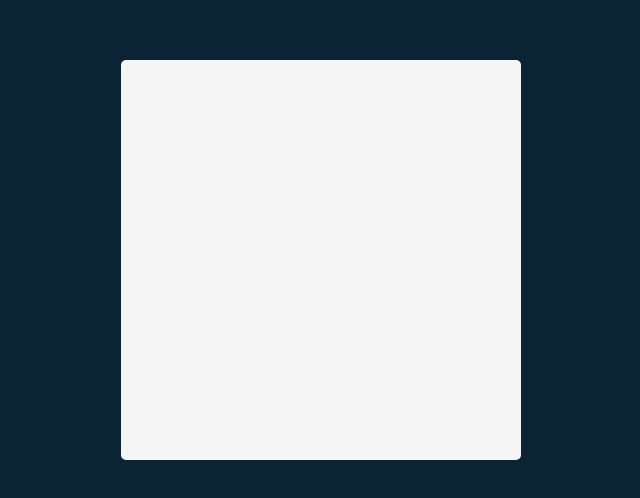
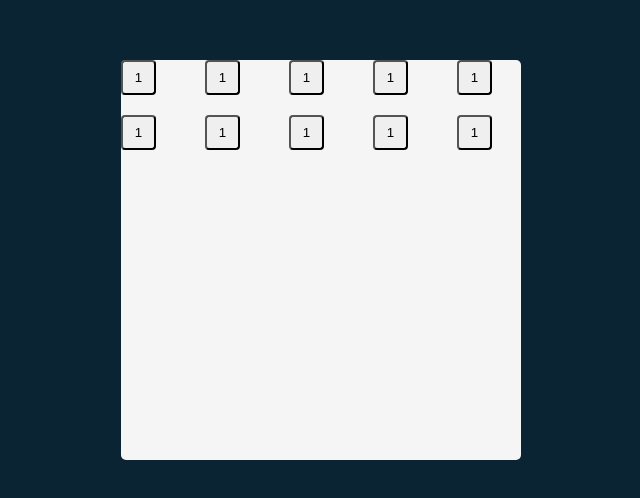
Before and after one commit to Jatsekku/tenzies-scrimba, a React (Vite) app: page / in a window 1280 px wide. Shown: the part 140-638 px from the top of the page, without its empty margins (319-959 px from the left). Built offline with nearby package versions, Linux system fonts and the light colour scheme.

Commit message:
feat(components): Add Die component

```diff
--- a/index.css
+++ b/index.css
@@ -25,3 +25,16 @@ main {
     border-radius: 5px;
     height: 100%;
 }
+
+.die {
+    width: 35px;
+    height: 35px;
+    border-radius: 4px;
+}
+
+.dice-container {
+    display: grid;
+    grid-template-columns: 1fr 1fr 1fr 1fr 1fr;
+    grid-template-rows: auto auto;
+    gap: 20px
+}
--- a/src/components/App.jsx
+++ b/src/components/App.jsx
@@ -1,3 +1,19 @@
+import Die from './Die'
+
 export default function App() {
-    return <main></main>
+    return <main>
+        <div className='dice-container'>
+            <Die value={1} />
+            <Die value={1} />
+            <Die value={1} />
+            <Die value={1} />
+            <Die value={1} />
+
+            <Die value={1} />
+            <Die value={1} />
+            <Die value={1} />
+            <Die value={1} />
+            <Die value={1} />
+        </div>
+    </main>
 }
--- /dev/null
+++ b/src/components/Die.jsx
@@ -0,0 +1,7 @@
+export default function Die(props) {
+    return (
+        <button className="die">
+            {props.value}
+        </button>
+    )
+}
```
